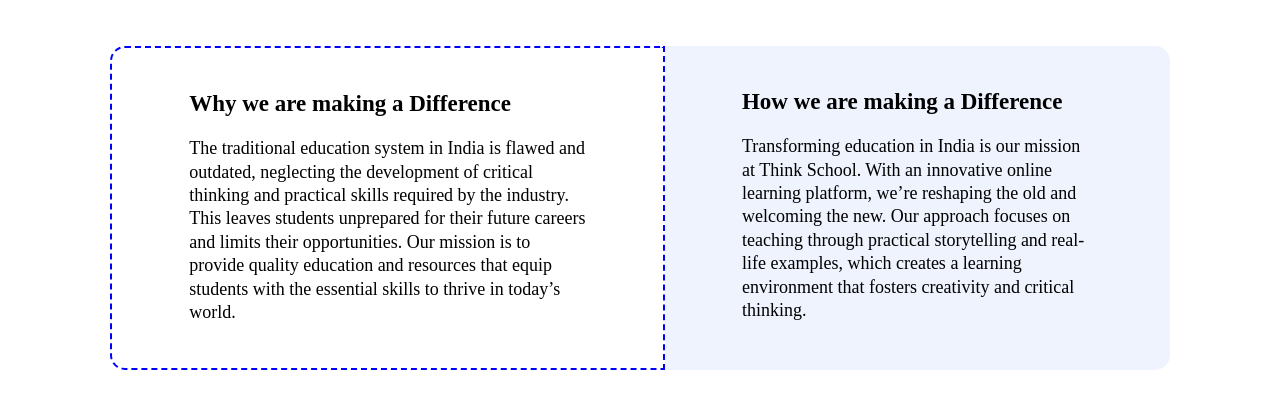
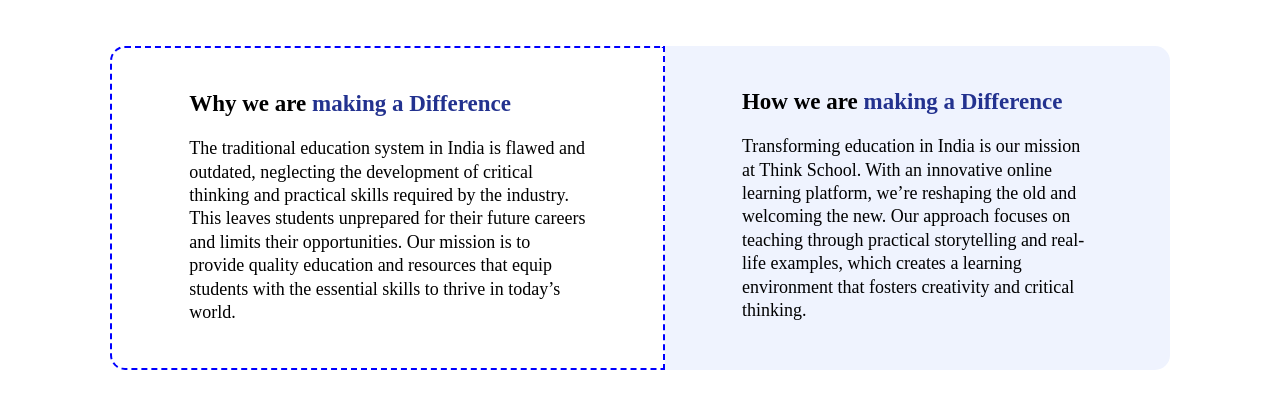
Before and after one commit to Furqankhan76/Think-School, a plain HTML site: page second component/index.html in a window 1280 px wide. Drawn offline with Linux system fonts and the light colour scheme.

Commit message:
Changes at second component

```diff
--- a/second component/style.css
+++ b/second component/style.css
@@ -10,6 +10,9 @@
 }
 p{
     font-size: 18px;
+}
+span{
+    color: rgb(35, 50, 143);
 }
 
 .inners{
```
